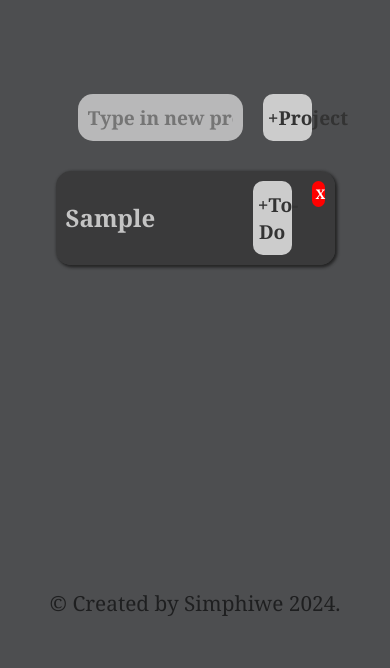
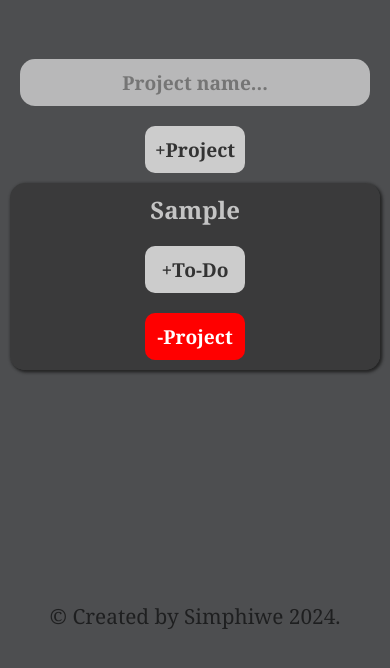
Before and after one commit to DeeBest/to-do-app, a website built with webpack: page src/index.html in a window 390 px wide. Both pictures are taken after typing "Sample" into the empty fields and a click on the button "+Project". Shown: the part 150-818 px from the top of the page. Built offline with nearby package versions, Linux system fonts and the light colour scheme.

Commit message:
added responsiveness to the app

```diff
--- a/src/components/main/main.css
+++ b/src/components/main/main.css
@@ -39,7 +39,7 @@
   border: none;
   outline: none;
   border-radius: 10px;
-  width: 15%;
+  width: 100px;
   cursor: pointer;
   transition: all 0.5s;
 }
@@ -59,12 +59,12 @@
   min-width: 80%;
   display: flex;
   flex-direction: column;
-  padding: 20px;
   border: none;
   border-radius: 10px;
   text-align: center;
   justify-content: center;
   align-items: center;
+  gap: 10px;
 }
 .projectItem{
   display: flex;
@@ -86,14 +86,13 @@
   background-color: red;
   color: white;
   font-weight: bold;
-  padding: 4px;
+  font-size: 1.2rem;
+  padding: 10px 5px;
   text-align: center;
   border: none;
   outline: none;
-  border-radius: 50px;
-  width: 5%;
-  align-self: flex-start;
-  justify-self: flex-end;
+  border-radius: 10px;
+  width: 100px;
   cursor: pointer;
   transition: all 0.5s;
 }
@@ -107,3 +106,26 @@
   color: hsl(0, 0%, 80%);
   transform: scale(0.97);
 }
+
+@media screen and (max-width:600px) {
+ #projectForm{
+  flex-direction: column;
+  justify-content: flex-start;
+ }
+  .projectItem{
+  min-width: 100%;
+  flex-direction: column;
+ }
+ #projectNameInput{
+  min-width: 100%;
+ }
+ #projectsContainer{
+  min-width: 100%;
+ }
+ #main{
+  padding: 10px;
+ }
+ .projectName{
+  margin: 0;
+ }
+}
--- a/src/components/main/main.js
+++ b/src/components/main/main.js
@@ -11,7 +11,7 @@ main.appendChild(projectForm);
 export let projectNameInput = document.createElement('input');
 projectNameInput.id = 'projectNameInput';
 projectNameInput.type = 'text';
-projectNameInput.placeholder = 'Type in new project name...';
+projectNameInput.placeholder = 'Project name...';
 projectForm.appendChild(projectNameInput);
 
 const submitProjectBtn = document.createElement('button');
@@ -27,22 +27,3 @@ projectForm.appendChild(submitProjectBtn);
 export const projectsContainer = document.createElement('div');
 projectsContainer.id = 'projectsContainer';
 main.appendChild(projectsContainer);
-
-// const projectItem = document.createElement('div');
-// projectItem.classList.add('projectItem');
-// projectsContainer.appendChild(projectItem);
-
-// let projectName = document.createElement('span');
-// projectName.classList.add('projectName');
-// projectName.textContent = 'Project name';
-// projectItem.appendChild(projectName);
-
-// let addToDoBtn = document.createElement('button');
-// addToDoBtn.classList.add('addToDoBtn');
-// addToDoBtn.textContent = '+To-Do';
-// projectItem.appendChild(addToDoBtn);
-
-// let removeProjectBtn = document.createElement('button');
-// removeProjectBtn.classList.add('removeProjectBtn');
-// removeProjectBtn.textContent = 'X';
-// projectItem.appendChild(removeProjectBtn);
--- a/src/functionality/createProject.js
+++ b/src/functionality/createProject.js
@@ -27,7 +27,7 @@ export function createProject() {
 
     let removeProjectBtn = document.createElement('button');
     removeProjectBtn.classList.add('removeProjectBtn');
-    removeProjectBtn.textContent = 'X';
+    removeProjectBtn.textContent = '-Project';
     projectItem.appendChild(removeProjectBtn);
 
     projectNameInput.value = '';
```
Also changed, not shown: dist/index.bundle.js, dist/index.css.
